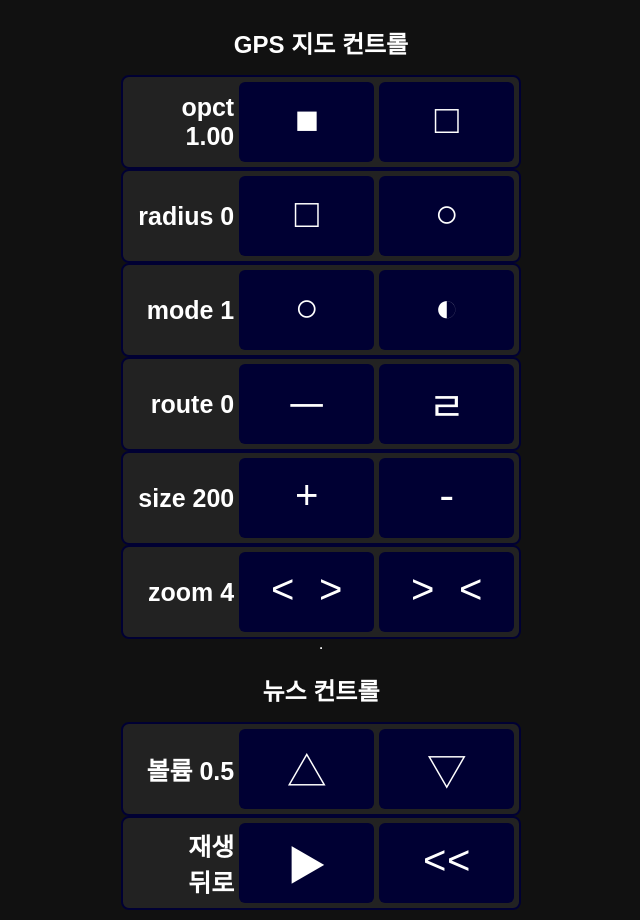
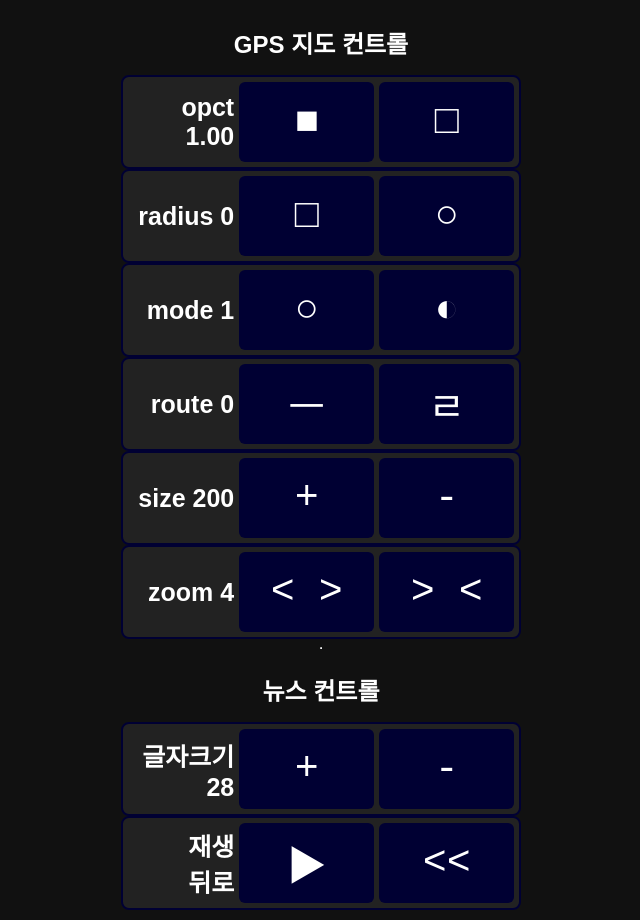
Before and after one commit to jhgolive/webnews, a plain HTML site: page index.html in a window 1280 px wide. Shown: the whole page, without its empty margins (319-959 px from the left). Drawn offline with Linux system fonts and the light colour scheme; no server answers.

Commit message:
Update index.html

```diff
--- a/index.html
+++ b/index.html
@@ -344,7 +344,7 @@ window.onload = function() {
 	  update(ref(db, "ttsControl"), data);
 	}
 
-	let currentVolume = 0.5;
+	let currentFontSize = 28; // px 단위
 	let isPlaying = false;  // 재생 상태 기억
 
 	const toggleBtn = document.getElementById("toggle-play-btn");
@@ -361,30 +361,28 @@ window.onload = function() {
 
 	addHoldEvent(document.getElementById("rewind-btn"), null, () => setControl({ back: -5 }));
 
-	// 볼륨 라벨 엘리먼트 가져오기
-	const volumeLabel = document.getElementById("volume-label");
+	// 글자 라벨 엘리먼트 가져오기
+	const fontLabel = document.getElementById("font-label");
 
-	function updateVolumeLabel() {
-	  volumeLabel.textContent = currentVolume.toFixed(1);  // 0.0 형식
+	function updateFontLabel() {
+	  fontLabel.textContent = currentFontSize;
 	}
 
-	function changeVolume(delta) {
-	  currentVolume = Math.min(1, Math.max(0, currentVolume + delta));
-	  currentVolume = Math.round(currentVolume * 10) / 10;  // 소수점 1자리 반올림
-	  setControl({ volume: currentVolume });
-	  updateVolumeLabel();  // ★ 볼륨값 실시간 표시
+	// 글자 크기 변경
+	function changeFontSize(delta) {
+	  currentFontSize = Math.min(60, Math.max(10, currentFontSize + delta)); // 10~60px 제한
+	  newsEl.style.fontSize = currentFontSize + "px"; // 뉴스 텍스트에 적용
+	  updateFontLabel();
+	  setControl({ fontSize: currentFontSize }); // Firebase 업로드
 	}
 
-	// ✅ 볼륨 버튼에 hold 이벤트 적용
-	addHoldEvent(document.getElementById("vol-up"), 0.1, changeVolume);
-	addHoldEvent(document.getElementById("vol-down"), -0.1, changeVolume);
+	// 버튼에 hold 이벤트 적용
+	addHoldEvent(document.getElementById("font-up"), 2, changeFontSize);   // 한 번 누르면 +2px
+	addHoldEvent(document.getElementById("font-down"), -2, changeFontSize);
 
-	// 초기 라벨 표시
-	updateVolumeLabel();
-
-	// ✅ 초기 볼륨값 0.5를 Firebase에 업로드
-	setControl({ volume: currentVolume });
-};
+	updateFontLabel();
+	setControl({ fontSize: currentFontSize });
+	};
 </script>
 </head>
 
@@ -430,9 +428,9 @@ window.onload = function() {
 <hr>
 <div id="status-text">뉴스 컨트롤</div>
 <div class="btn-row">
-  <div class="btn-label">볼륨 <span id="volume-label">0.5</span></div>
-  <button id="vol-up">△</button>
-  <button id="vol-down">▽</button>
+  <div class="btn-label">글자크기 <span id="font-label">28</span></div>
+  <button id="font-up">+</button>
+  <button id="font-down">-</button>
 </div>
 
 <div class="btn-row">
```
